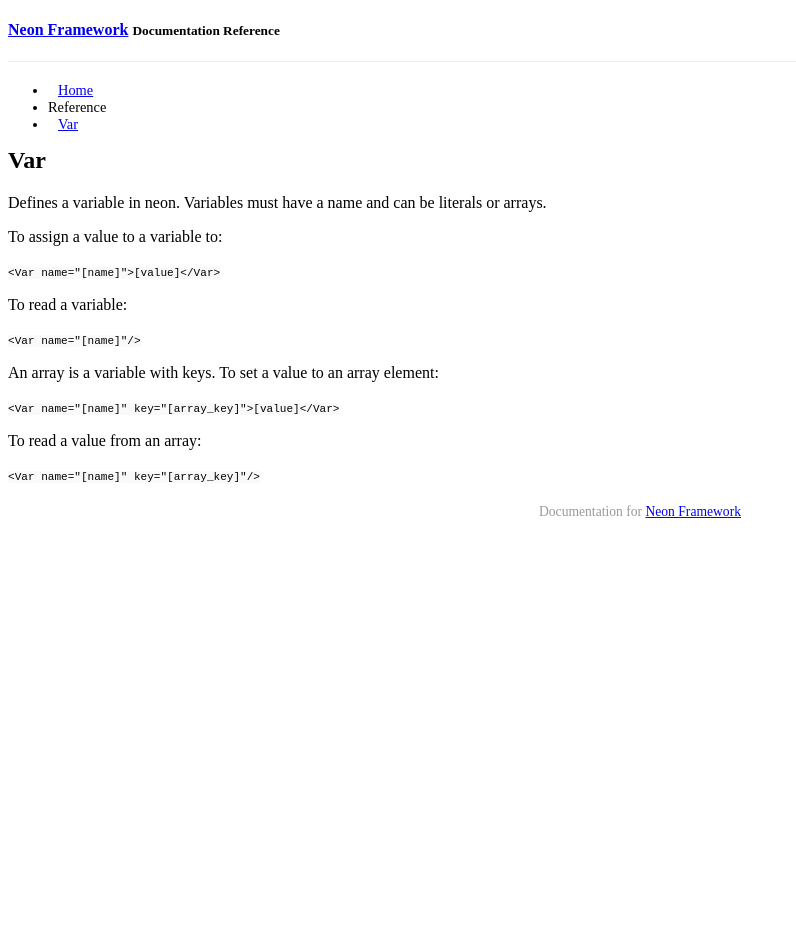
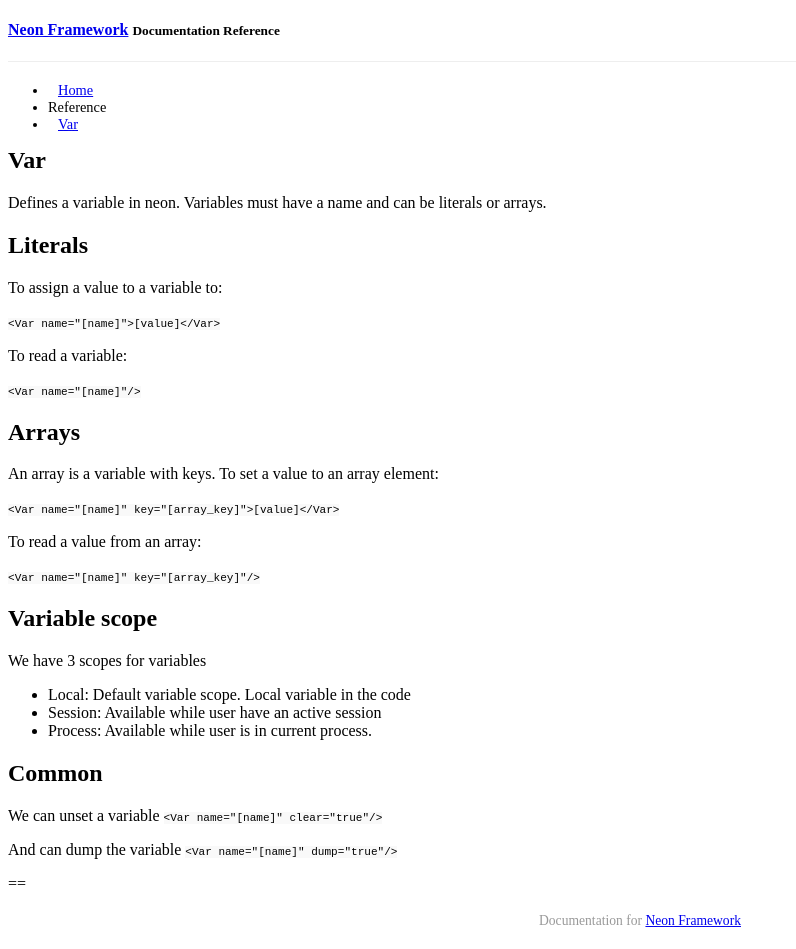
Before and after one commit to paulotavares/kuink, a Jekyll site: the page built from _posts/2014-02-12-var.md, in a window 1280 px wide. Shown: the whole page, without its empty margins (0-796 px from the left). Built offline with Jekyll 4.4.1, drawn with Linux system fonts in a browser that asks for light colours; Markdown is read by kramdown in place of the engine named in the settings; a style sheet for code colours, icons or effects is not loaded; before the commit the page ends 900 px from its top, so only the background shows below that.

Commit message:
Variable docs

```diff
--- a/_posts/2014-02-12-var.md
+++ b/_posts/2014-02-12-var.md
@@ -8,7 +8,7 @@
 Defines a variable in neon.
 Variables must have a name and can be literals or arrays.
 
-
+## Literals
 To assign a value to a variable to:
 
 
@@ -21,6 +21,7 @@
 ``<Var name="[name]"/>``
 
 
+## Arrays
 An array is a variable with keys.
 To set a value to an array element:
 
@@ -30,3 +31,21 @@
 To read a value from an array:
 
 ``<Var name="[name]" key="[array_key]"/>``
+
+## Variable scope
+We have 3 scopes for variables
+* Local: Default variable scope. Local variable in the code
+* Session: Available while user have an active session
+* Process: Available while user is in current process.
+
+
+## Common
+
+We can unset a variable
+``<Var name="[name]" clear="true"/>``
+
+And can dump the variable
+``<Var name="[name]" dump="true"/>``
+
+
+==
```
